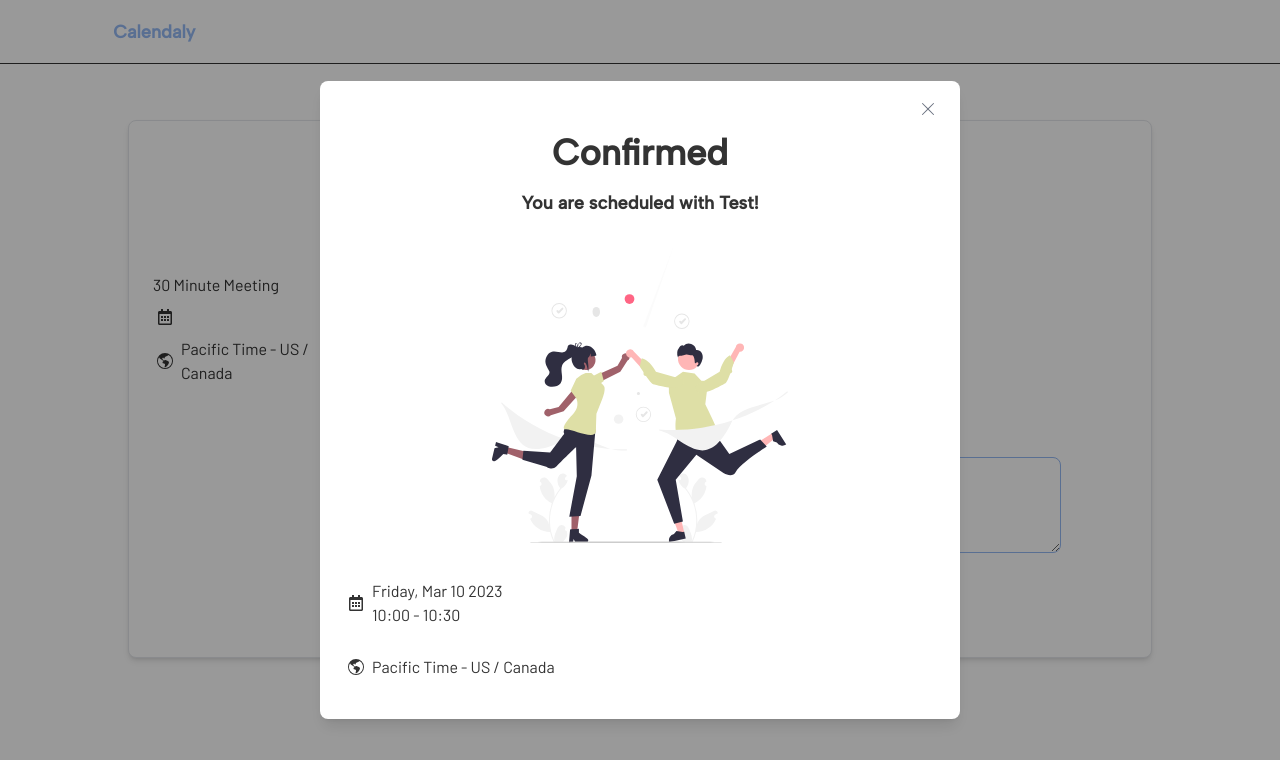
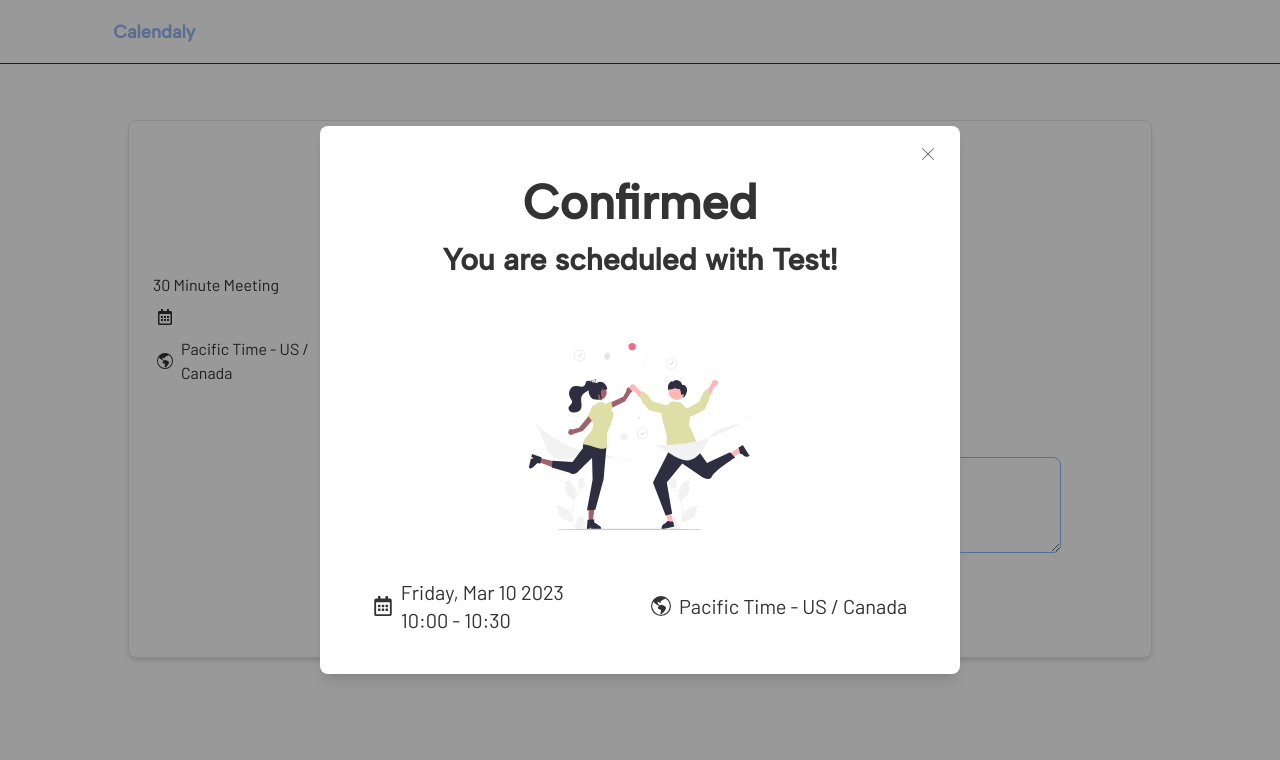
Before and after one commit to Hikari7/Appointly, a React (Vite) app in the folder client/: page /appointment/guestform in a window 1280 px wide. Both pictures are taken after typing "Sample", "name@example.com", "Sample" into the empty fields and a click on the button "Schedule Event". Shown: the top 760 px of the page. Built offline with nearby package versions, Linux system fonts and the light colour scheme; no server answers.

Commit message:
created guestInputModal

```diff
--- /dev/null
+++ b/client/src/components/Elements/Modal/guestInputModal.jsx
@@ -0,0 +1,79 @@
+import React, { useState } from "react";
+import { FaRegCalendarAlt } from "react-icons/fa";
+import { BsGlobeAmericas } from "react-icons/bs";
+import comfirmed from "../../../assets/confirmed.svg";
+
+const guestInputModal = (props) => {
+  const [showModal, setShowModal] = useState(props.showModal);
+
+  return (
+    <>
+      {showModal ? (
+        <>
+          <div className="justify-center items-center flex overflow-x-hidden overflow-y-auto fixed inset-0 z-50 outline-none focus:outline-none">
+            <div className="relative w-1/2 justify-center">
+              <div className="border-0 rounded-lg shadow-lg relative flex flex-col w-full bg-white outline-none focus:outline-none">
+                <div className="flex items-start justify-between pt-5">
+                  <button
+                    className="px-6 ml-auto bg-transparent  text-gray-500  float-right leading-none font-semibold outline-none focus:outline-none"
+                    onClick={() => setShowModal(false)}
+                  >
+                    <svg
+                      xmlns="http://www.w3.org/2000/svg"
+                      width="16"
+                      height="16"
+                      fill="currentColor"
+                      className="bi bi-x-lg "
+                      viewBox="0 0 16 16"
+                      onClick={() => setShowModal(false)}
+                    >
+                      <path d="M2.146 2.854a.5.5 0 1 1 .708-.708L8 7.293l5.146-5.147a.5.5 0 0 1 .708.708L8.707 8l5.147 5.146a.5.5 0 0 1-.708.708L8 8.707l-5.146 5.147a.5.5 0 0 1-.708-.708L7.293 8 2.146 2.854Z" />
+                    </svg>
+                  </button>
+                </div>
+                <div className="relative px-6 pb-5 flex-auto">
+                  <div className="block justify-center font-second text-center">
+                    <h2 className="text-4xl font-bold justify-center my-4 md:text-5xl">
+                      Confirmed
+                    </h2>
+                    <h3 className="text-lg font-bold my-2 md:text-3xl">
+                      {/* You are scheduled with <span>{user.username}</span> */}
+                      You are scheduled with Test!
+                    </h3>
+                  </div>
+                  <img
+                    src={comfirmed}
+                    className="w-1/2 h-1/2 object-cover my-7 mx-auto md:max-h-56 md:max-w-fit"
+                  />
+                  <div className="md:flex md:justify-between md:w-11/12 mx-auto">
+                    <div className="flex items-center my-3  md:text-xl">
+                      <div>
+                        <h2 className="mx-1 my-2">
+                          <FaRegCalendarAlt />
+                        </h2>
+                      </div>
+                      <div className="mx-1 my-2">
+                        <h2>Friday, Mar 10 2023</h2>
+                        <h2>10:00 - 10:30</h2>
+                        {/* <h2>{appointment.date}</h2> */}
+                      </div>
+                    </div>
+                    <div className="flex items-center my-3 md:border-b-0 md:text-xl">
+                      <h2 className="mx-1 my-3">
+                        <BsGlobeAmericas />
+                      </h2>
+                      <h2 className="mx-1">Pacific Time - US / Canada</h2>
+                    </div>
+                  </div>
+                </div>
+              </div>
+            </div>
+          </div>
+          <div className="opacity-40 fixed inset-0 z-40 bg-black"></div>
+        </>
+      ) : null}
+    </>
+  );
+};
+
+export default guestInputModal;
--- a/client/src/components/Public/GuestInputForm.jsx
+++ b/client/src/components/Public/GuestInputForm.jsx
@@ -5,6 +5,7 @@ import { BsGlobeAmericas } from "react-icons/bs";
 import comfirmed from "../../assets/confirmed.svg";
 import appointmentApi from "../../api/guestAppointmentApi";
 import { useDispatch, useSelector } from "react-redux";
+import GuestInputModal from "../Elements/Modal/guestInputModal";
 
 const GuestInputForm = () => {
   const dispatch = useDispatch();
@@ -119,69 +120,7 @@ const GuestInputForm = () => {
             Schedule Event
           </button>
         </form>
-
-        {showModal ? (
-          <>
-            <div className="justify-center items-center flex overflow-x-hidden overflow-y-auto fixed inset-0 z-50 outline-none focus:outline-none">
-              <div className="relative w-1/2 justify-center">
-                <div className="border-0 rounded-lg shadow-lg relative flex flex-col w-full bg-white outline-none focus:outline-none">
-                  <div className="flex items-start justify-between pt-5">
-                    <button
-                      className="px-6 ml-auto bg-transparent  text-gray-500  float-right leading-none font-semibold outline-none focus:outline-none"
-                      onClick={() => setShowModal(false)}
-                    >
-                      <svg
-                        xmlns="http://www.w3.org/2000/svg"
-                        width="16"
-                        height="16"
-                        fill="currentColor"
-                        className="bi bi-x-lg "
-                        viewBox="0 0 16 16"
-                        onClick={() => setShowModal(false)}
-                      >
-                        <path d="M2.146 2.854a.5.5 0 1 1 .708-.708L8 7.293l5.146-5.147a.5.5 0 0 1 .708.708L8.707 8l5.147 5.146a.5.5 0 0 1-.708.708L8 8.707l-5.146 5.147a.5.5 0 0 1-.708-.708L7.293 8 2.146 2.854Z" />
-                      </svg>
-                    </button>
-                  </div>
-                  <div className="relative px-6 pb-5 flex-auto">
-                    <div className="block justify-center font-second text-center">
-                      <h2 className="text-4xl font-bold justify-center my-4">
-                        Confirmed
-                      </h2>
-                      <h3 className="text-lg font-bold my-2">
-                        {/* You are scheduled with <span>{user.username}</span> */}
-                        You are scheduled with Test!
-                      </h3>
-                    </div>
-                    <img
-                      src={comfirmed}
-                      className="w-1/2 h-1/2 object-cover my-7 mx-auto"
-                    />
-                    <div className="flex items-center my-3">
-                      <div>
-                        <h2 className="mx-1 my-2">
-                          <FaRegCalendarAlt />
-                        </h2>
-                      </div>
-                      <div className="mx-1 my-2">
-                        <h2>Friday, Mar 10 2023</h2>
-                        <h2>10:00 - 10:30</h2>
-                        <h2>{appointment.date}</h2>
-                      </div>
-                    </div>
-                    <div className="flex items-center my-3 md:border-b-0">
-                      <h2 className="mx-1 my-3">
-                        <BsGlobeAmericas />
-                      </h2>
-                      <h2 className="mx-1">Pacific Time - US / Canada</h2>
-                    </div>
-                  </div>
-                </div>
-              </div>
-            </div>
-            <div className="opacity-40 fixed inset-0 z-40 bg-black"></div>
-          </>
-        ) : null}
+        {showModal ? <GuestInputModal showModal={true} /> : null}
       </div>
     </>
   );
```
Also changed, not shown: client/src/components/Elements/Modal/ConfirmedModal.jsx (deleted, +0 -12 lines), client/src/components/Public/GuestForm.jsx (+0 -28 lines).
